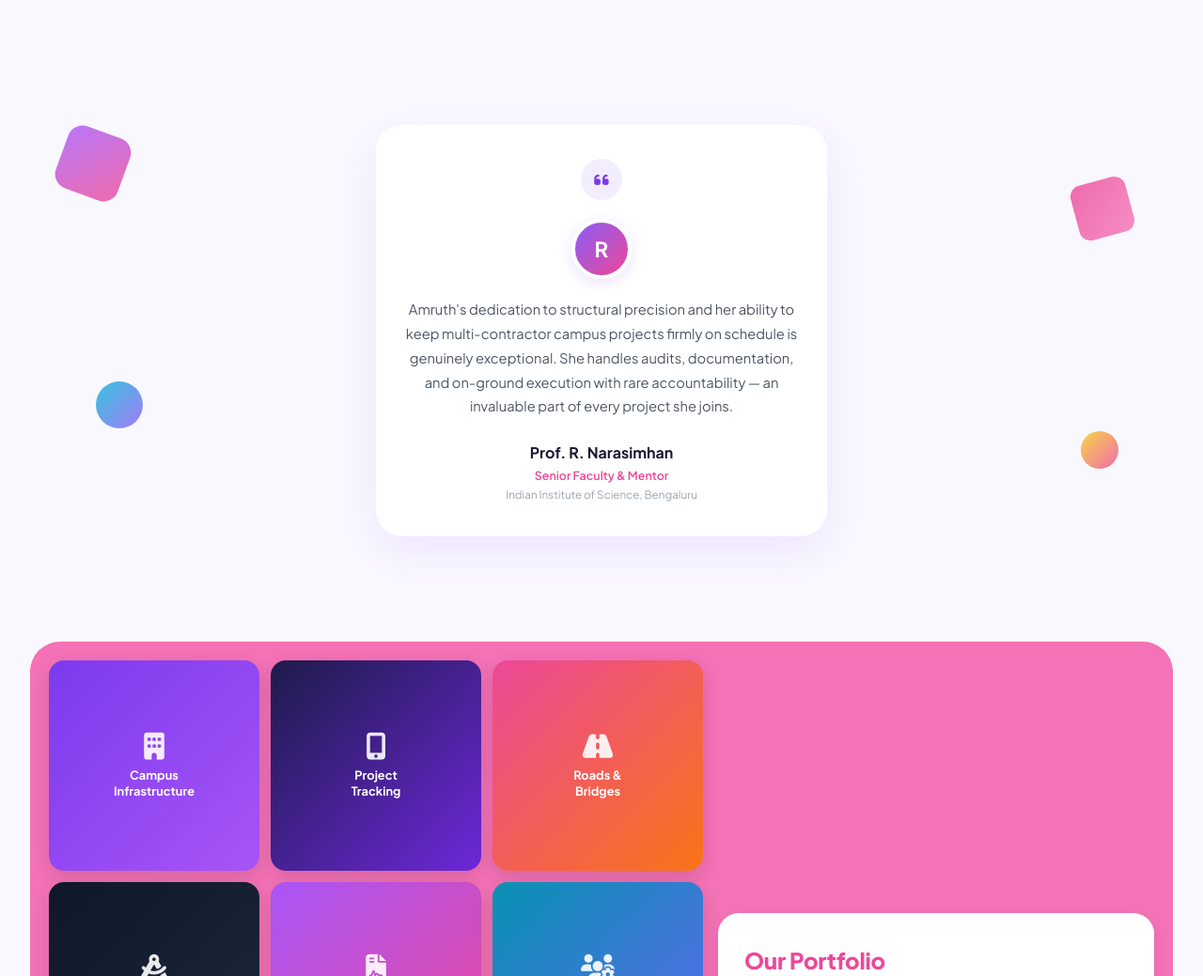
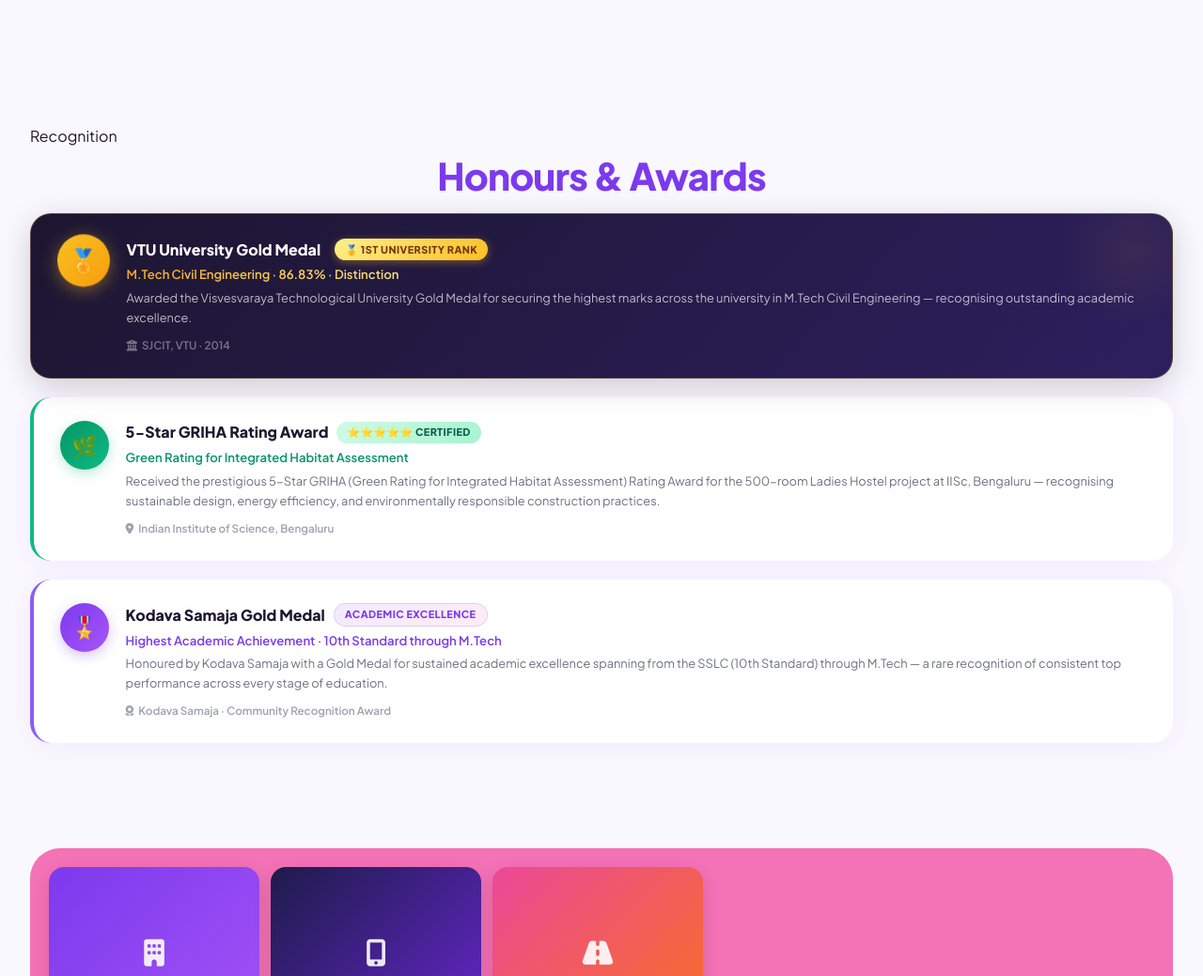
Before and after one commit to ajvizganapathy-pixel/amruth-appachu-resume, a plain HTML site: page index.html in a window 1280 px wide. Shown: the part 2582-3621 px from the top of the page at 94% size. Drawn offline with nearby package versions, Linux system fonts and the light colour scheme.

Commit message:
Update index.html

```diff
--- a/index.html
+++ b/index.html
@@ -717,6 +717,7 @@
       .portfolio-info-card { margin-top: 0; align-self: end; padding: 2rem 1.75rem; }
 
       .contact-grid { grid-template-columns: 1fr 1fr; gap: 1.5rem; }
+      #awards-grid { grid-template-columns: 1fr 1fr; }
     }
 
     @media (min-width: 1024px) {
@@ -982,31 +983,59 @@
 
 
 <!-- ═══════════════════════════════════════
-     TESTIMONIAL
+     HONOURS & AWARDS
 ═══════════════════════════════════════ -->
-<section class="testimonial-section reveal">
-  <!-- Decorative shapes (desktop) -->
-  <div class="deco-shapes">
-    <div class="deco-shape ds1"></div>
-    <div class="deco-shape ds2"></div>
-    <div class="deco-shape ds3"></div>
-    <div class="deco-shape ds4"></div>
-  </div>
+<section style="padding:3rem 0;" class="reveal">
+  <div class="container">
 
-  <div class="container">
-    <div class="testimonial-card">
-      <div class="quote-icon"><i class="fas fa-quote-left"></i></div>
+    <p class="section-eyebrow">Recognition</p>
+    <h2 class="section-title">Honours &amp; Awards</h2>
 
-      <!-- Avatar (gradient circle with initial as fallback look) -->
-      <div class="testi-avatar" style="display:flex;">R</div>
+    <div style="display:grid; grid-template-columns:1fr; gap:1.25rem;" id="awards-grid">
 
-      <p class="testi-text">
-        Amruth's dedication to structural precision and her ability to keep multi-contractor campus projects firmly on schedule is genuinely exceptional. She handles audits, documentation, and on-ground execution with rare accountability — an invaluable part of every project she joins.
-      </p>
+      <!-- Award 1: VTU Gold Medal (full width) -->
+      <div style="background:linear-gradient(135deg,#1c1630,#2d1f5e); border-radius:22px; padding:1.6rem 1.75rem; box-shadow:0 8px 32px rgba(0,0,0,.18); display:flex; align-items:flex-start; gap:1.1rem; border:1px solid rgba(251,191,36,.25); grid-column:1/-1; position:relative; overflow:hidden;">
+        <div style="position:absolute;top:-40px;right:-40px;width:160px;height:160px;border-radius:50%;background:radial-gradient(circle,rgba(251,191,36,.07),transparent 70%);pointer-events:none;"></div>
+        <div style="width:56px; height:56px; border-radius:50%; background:linear-gradient(135deg,#fbbf24,#f59e0b); display:flex; align-items:center; justify-content:center; font-size:1.6rem; flex-shrink:0; box-shadow:0 4px 18px rgba(251,191,36,.4); animation:medalFloat 3s ease-in-out infinite; position:relative; z-index:1;">🏅</div>
+        <div style="position:relative; z-index:1;">
+          <div style="display:flex; align-items:center; gap:.55rem; flex-wrap:wrap; margin-bottom:.3rem;">
+            <span style="font-size:1rem; font-weight:800; color:#fff;">VTU University Gold Medal</span>
+            <span class="gold-tag">🥇 1st University Rank</span>
+          </div>
+          <div style="font-size:.82rem; font-weight:600; margin-bottom:.3rem;" class="gold-text">M.Tech Civil Engineering · 86.83% · Distinction</div>
+          <div style="font-size:.8rem; color:rgba(255,255,255,.7); line-height:1.65;">Awarded the Visvesvaraya Technological University Gold Medal for securing the highest marks across the university in M.Tech Civil Engineering — recognising outstanding academic excellence.</div>
+          <div style="margin-top:.6rem; font-size:.73rem; color:rgba(255,255,255,.4); font-weight:600;"><i class="fas fa-university" style="margin-right:.3rem;"></i>SJCIT, VTU · 2014</div>
+        </div>
+      </div>
 
-      <div class="testi-name">Prof. R. Narasimhan</div>
-      <div class="testi-role">Senior Faculty &amp; Mentor</div>
-      <div class="testi-org">Indian Institute of Science, Bengaluru</div>
+      <!-- Award 2: 5-Star GRIHA Rating -->
+      <div style="background:#fff; border-radius:22px; padding:1.6rem 1.75rem; box-shadow:0 4px 30px rgba(124,58,237,.07); display:flex; align-items:flex-start; gap:1.1rem; border-left:4px solid #10b981;">
+        <div style="width:52px; height:52px; border-radius:50%; background:linear-gradient(135deg,#059669,#10b981); display:flex; align-items:center; justify-content:center; font-size:1.4rem; flex-shrink:0; box-shadow:0 4px 14px rgba(16,185,129,.3);">🌿</div>
+        <div>
+          <div style="display:flex; align-items:center; gap:.55rem; flex-wrap:wrap; margin-bottom:.3rem;">
+            <span style="font-size:1rem; font-weight:800; color:#1c1630;">5-Star GRIHA Rating Award</span>
+            <span style="display:inline-flex; align-items:center; gap:.3rem; background:linear-gradient(135deg,#d1fae5,#a7f3d0); color:#065f46; border-radius:50px; padding:.2rem .7rem; font-size:.68rem; font-weight:800; letter-spacing:.04em; text-transform:uppercase;">⭐⭐⭐⭐⭐ Certified</span>
+          </div>
+          <div style="font-size:.82rem; color:#059669; font-weight:600; margin-bottom:.3rem;">Green Rating for Integrated Habitat Assessment</div>
+          <div style="font-size:.8rem; color:#6b7280; line-height:1.65;">Received the prestigious 5-Star GRIHA (Green Rating for Integrated Habitat Assessment) Rating Award for the 500-room Ladies Hostel project at IISc, Bengaluru — recognising sustainable design, energy efficiency, and environmentally responsible construction practices.</div>
+          <div style="margin-top:.6rem; font-size:.73rem; color:#9ca3af; font-weight:600;"><i class="fas fa-map-marker-alt" style="margin-right:.3rem;"></i>Indian Institute of Science, Bengaluru</div>
+        </div>
+      </div>
+
+      <!-- Award 3: Kodava Samaja Gold Medal -->
+      <div style="background:#fff; border-radius:22px; padding:1.6rem 1.75rem; box-shadow:0 4px 30px rgba(124,58,237,.07); display:flex; align-items:flex-start; gap:1.1rem; border-left:4px solid #8b5cf6;">
+        <div style="width:52px; height:52px; border-radius:50%; background:linear-gradient(135deg,#7c3aed,#a855f7); display:flex; align-items:center; justify-content:center; font-size:1.4rem; flex-shrink:0; box-shadow:0 4px 14px rgba(124,58,237,.3);">🎖️</div>
+        <div>
+          <div style="display:flex; align-items:center; gap:.55rem; flex-wrap:wrap; margin-bottom:.3rem;">
+            <span style="font-size:1rem; font-weight:800; color:#1c1630;">Kodava Samaja Gold Medal</span>
+            <span style="display:inline-flex; align-items:center; gap:.3rem; background:linear-gradient(135deg,rgba(124,58,237,.1),rgba(236,72,153,.1)); color:#7c3aed; border-radius:50px; padding:.2rem .7rem; font-size:.68rem; font-weight:800; letter-spacing:.04em; text-transform:uppercase; border:1px solid rgba(124,58,237,.18);">Academic Excellence</span>
+          </div>
+          <div style="font-size:.82rem; color:#7c3aed; font-weight:600; margin-bottom:.3rem;">Highest Academic Achievement · 10th Standard through M.Tech</div>
+          <div style="font-size:.8rem; color:#6b7280; line-height:1.65;">Honoured by Kodava Samaja with a Gold Medal for sustained academic excellence spanning from the SSLC (10th Standard) through M.Tech — a rare recognition of consistent top performance across every stage of education.</div>
+          <div style="margin-top:.6rem; font-size:.73rem; color:#9ca3af; font-weight:600;"><i class="fas fa-award" style="margin-right:.3rem;"></i>Kodava Samaja · Community Recognition Award</div>
+        </div>
+      </div>
+
     </div>
   </div>
 </section>
```
